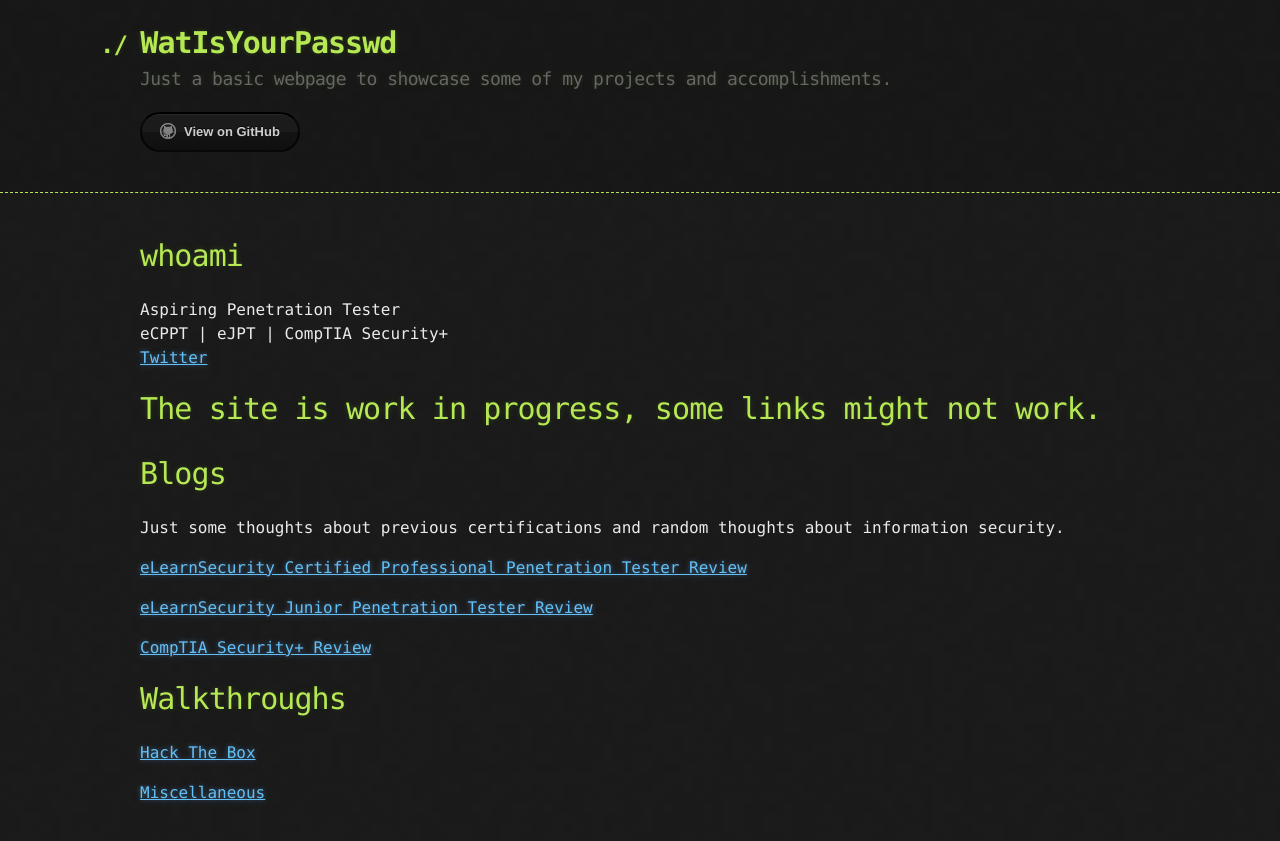
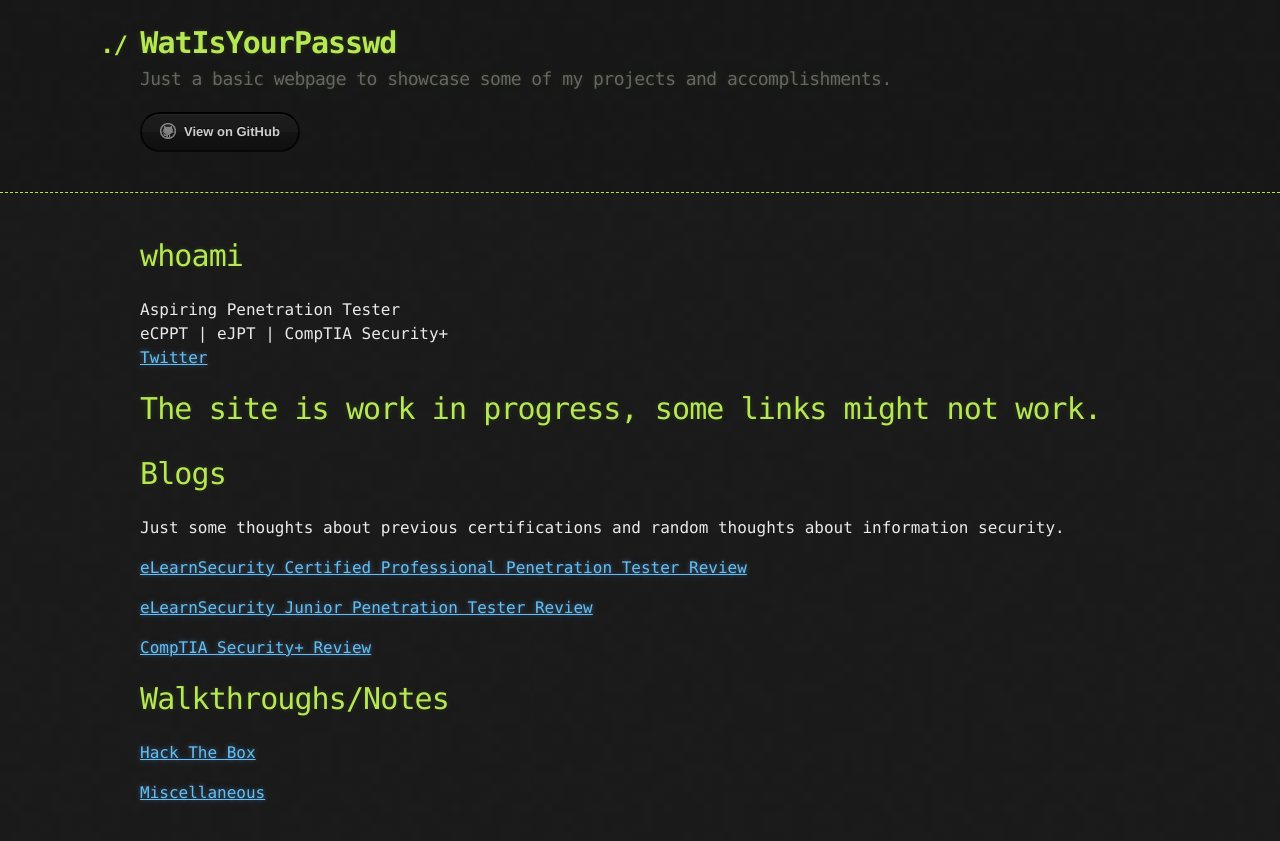
Before and after one commit to 0xForearms/0xForearms.github.io, a Jekyll site: the page built from index.md, in a window 1280 px wide. Shown: the top 841 px of the page. Built offline with Jekyll 4.4.1, drawn with Linux system fonts in a browser that asks for light colours; our own code applies the rules of GitHub Pages for plain Markdown files.

Commit message:
Update index.md

```diff
--- a/index.md
+++ b/index.md
@@ -21,7 +21,7 @@ Just some thoughts about previous certifications and random thoughts about infor
 [CompTIA Security+ Review](./secPlusReview)
 
 
-# Walkthroughs
+# Walkthroughs/Notes
 
 [Hack The Box](./HTB/)
 
```
